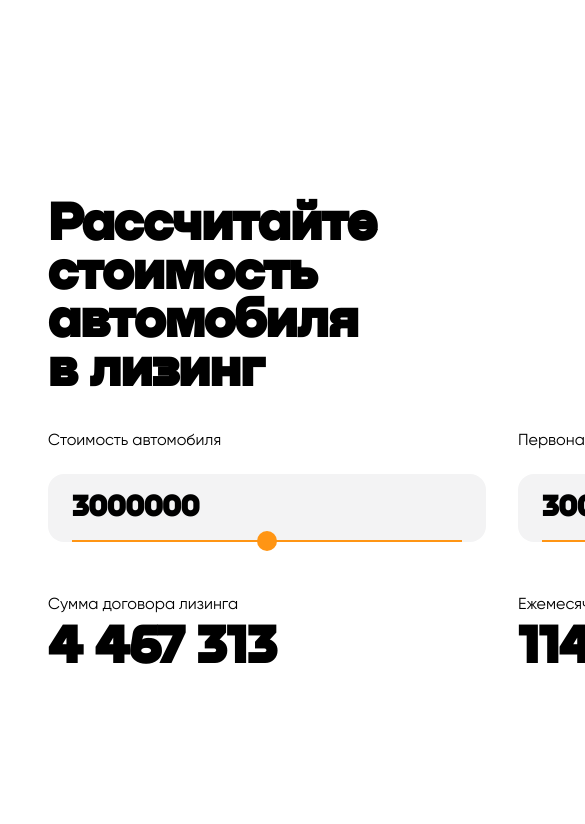
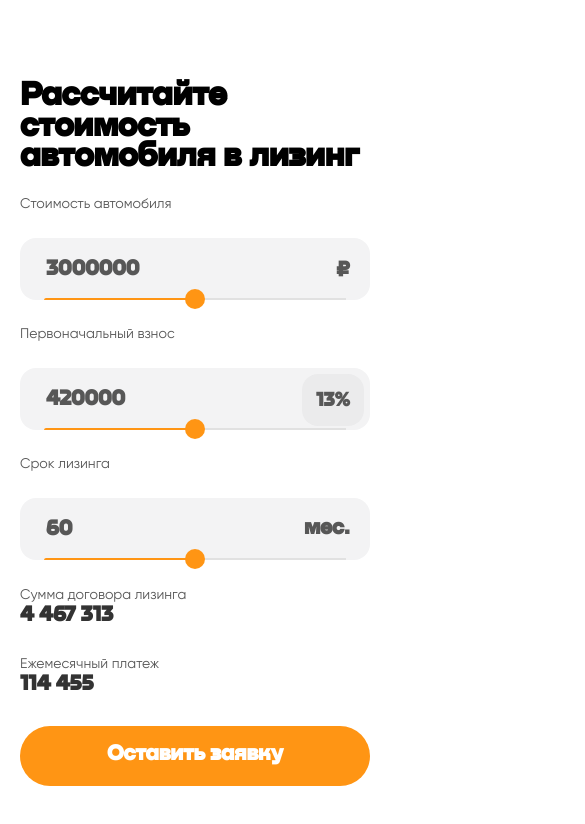
Before and after one commit to MILLOUJ/friendLee_test, a website built with webpack: page src/index.html in a window 390 px wide. Shown: the top 824 px of the page, 585 px wide, since content can reach past the window. Built offline with nearby package versions, Linux system fonts and the light colour scheme.

Commit message:
закончены стили, сделан адаптив под все размеры

```diff
--- a/src/index.html
+++ b/src/index.html
@@ -11,33 +11,42 @@
 <body>
     <div class="wrapper">
         <div class="container">
-            <h1 class="title">Рассчитайте стоимость<br/>автомобиля в лизинг</h1>
+            <h1 class="title">Рассчитайте стоимость<br />автомобиля в лизинг</h1>
 
             <form class="leasing" action="">
                 <label class="leasing_calc">
                     <span class="leasing_calc-title">Стоимость автомобиля</span>
-                    <input type="text" class="leasing_calc-cost" value="3000000"/>
-                    <input type="range" class="leasing_calc-range" min="1500000" max="10000000"/>
+                    <div class="leasing_calc-cost">
+                        <input type="text" class="leasing_calc-cost-value" id="carCost" value="3000000"></input>
+                        <span class="leasing_calc-cost-hint">₽</span>
+                    </div>
+                    <input type="range" class="leasing_calc-range slider-progress" min="1500000" max="10000000" />
                 </label>
                 <label class="leasing_calc">
                     <span class="leasing_calc-title">Первоначальный взнос</span>
-                    <input type="text" class="leasing_calc-cost" value="3000000"/>
-                    <input type="range" class="leasing_calc-range" min="10" max="60"/>
+                    <div class="leasing_calc-cost">
+                        <input type="text" class="leasing_calc-cost-value" id="firstPay" value="420000" />
+                        <span class="leasing_calc-cost-hint highlight">13%</span>
+                    </div>
+                    <input type="range" class="leasing_calc-range slider-progress" min="10" max="60" />
                 </label>
                 <label class="leasing_calc">
                     <span class="leasing_calc-title">Срок лизинга</span>
-                    <input type="text" class="leasing_calc-cost" value="3000000"/>
-                    <input type="range" class="leasing_calc-range" min="6" max="120"/>
+                    <div class="leasing_calc-cost">
+                        <input type="text" class="leasing_calc-cost-value" id="creditPeriod" value="60" />
+                        <span class="leasing_calc-cost-hint">мес.</span>
+                    </div>
+                    <input type="range" class="leasing_calc-range slider-progress" min="6" max="120" />
                 </label>
                 <div class="leasing_result">
                     <span class="leasing_result-text">Сумма договора лизинга</span>
-                    <div class="leasing_result-sum">4 467 313</div>
+                    <div class="leasing_result-sum" id="totalSum">4 467 313</div>
                 </div>
                 <div class="leasing_result">
                     <span class="leasing_result-text">Ежемесячный платеж</span>
-                    <div class="leasing_result-sum">114 455</div>
+                    <div class="leasing_result-sum" id="monthSum">114 455</div>
                 </div>
-                <button class="leasing_btn"><span>Оставить заявку</span></button>
+                <button class="leasing_btn"><span class="leasing_btn-text">Оставить заявку</span></button>
             </form>
 
         </div>
--- a/src/index.js
+++ b/src/index.js
@@ -1,2 +1,3 @@
 import "./sass/_base.scss";
-import "./js/range"
+import "./js/range";
+import "./js/calc";
--- a/src/js/range.js
+++ b/src/js/range.js
@@ -1,15 +1,23 @@
 
 function rangeInputValue() {
     const parentOfInputs = document.querySelectorAll('.leasing_calc');
+    const rangeInputs = document.querySelectorAll('.leasing_calc-range');
 
+    rangeInputs.forEach((item) => {
+        item.style.setProperty('--value', item.value);
+        item.style.setProperty('--min', item.min == '' ? '0' : item.min);
+        item.style.setProperty('--max', item.max == '' ? '100' : item.max);
+    })
     parentOfInputs.forEach((parent) => {
         let rangeInput = parent.querySelector('.leasing_calc-range');
-        let textInput = parent.querySelector('.leasing_calc-cost');
+        let textInput = parent.querySelector('.leasing_calc-cost-value');
         rangeInput.addEventListener('input', (event) => {
             textInput.value = event.target.value;
+            event.target.style.setProperty('--value', event.target.value)
         })
         textInput.addEventListener('input', (event) => {
             rangeInput.value = event.target.value;
+            document.querySelector('.leasing_calc-cost-hint').value = event.target.value;
         })
         textInput.addEventListener('change', (event) => {
             let target = parseInt(event.target.value);
--- a/src/sass/components/_colors.scss
+++ b/src/sass/components/_colors.scss
@@ -1,4 +1,5 @@
 $black: #111111;
+$black-100: #333333;
 $grey: #575757;
 $grey-200: #F3F3F4;
 $grey-300: #EBEBEC;
--- a/src/sass/components/_default.scss
+++ b/src/sass/components/_default.scss
@@ -1,10 +1,10 @@
 $screen-sm-min: "(min-width: 320px) and (max-width: 767px)";
 
-$screen-md-min: 768px;
+$screen-md-min: "(min-width: 768px) and (max-width: 1119px)";
 
-$screen-lg-min: 1120px;
+$screen-lg-min: "(min-width: 1120px) and (max-width: 1439px)";
 
-$screen-xl-min: 1440px;
+$screen-xl-min: "min-width: 1440px";
 
 @font-face {
     font-family: "Nekst";
@@ -31,10 +31,19 @@ $screen-xl-min: 1440px;
     margin: auto;
     padding: 0 48px;
 
+@media screen and ($screen-md-min) {
+    padding: 0 36px;
+}
+@media screen and ($screen-sm-min) {
+    padding: 0 20px;
+}
     .title {
         font-family: 'Nekst';
         font-weight: 900;
         font-size: 54px;
         line-height: 90%;
+        @media screen and ($screen-sm-min) {
+            font-size: 34px;
+        }
     }
 }
--- a/src/sass/components/_leasing.scss
+++ b/src/sass/components/_leasing.scss
@@ -1,8 +1,19 @@
 .leasing {
     display: grid;
-    grid-template-columns: repeat(3, 1fr);
+    grid-template-columns: repeat(3, minmax(320px, 427px));
     column-gap: 32px;
     row-gap: 51px;
+    align-items: center;
+
+    @media screen and ($screen-md-min) {
+        grid-template-columns: 1fr 1fr;
+        row-gap: 39px;
+    }
+
+    @media screen and ($screen-sm-min) {
+        grid-template-columns: 1fr;
+        row-gap: 25px;
+    }
 
     &_calc {
         display: inline-flex;
@@ -12,51 +23,188 @@
         font-weight: 400;
         position: relative;
 
+        @media screen and ($screen-md-min) {
+            grid-column: 1/3;
+        }
+
         &-title {
             padding-bottom: 24px;
+            color: $grey;
+            font-size: 16px;
+
+            @media screen and ($screen-sm-min) {
+                font-size: 14px;
+                line-height: 136%;
             }
+
+        }
+
         &-cost {
+            position: relative;
+            display: inline-flex;
+
+            &-value {
+                width: 100%;
+                color: $grey;
                 font-family: "Nekst";
                 font-weight: 900;
                 font-size: 30px;
                 line-height: 36px;
                 padding: 16px 24px;
                 background-color: $grey-200;
-            border: none;
+                border: 2px solid transparent;
                 border-radius: 16px;
 
+                @media screen and ($screen-sm-min) {
+                    font-size: 22px;
+                    line-height: 20px;
                 }
+
+                &:focus {
+                    outline: none;
+                    background-color: $white;
+                    border-color: $grey-200;
+                }
+            }
+
+            &-hint {
+                color: $grey;
+                font-family: "Nekst";
+                font-weight: 900;
+                font-size: 30px;
+                line-height: 36px;
+                position: absolute;
+                line-height: 36px;
+                right: 0;
+                top: 0;
+                margin: 16px 24px;
+
+                @media screen and ($screen-sm-min) {
+                    font-size: 22px;
+                    line-height: 20px;
+                    margin: 20px;
+                }
+
+                &.highlight {
+                    font-size: 20px;
+                    line-height: 120%;
+                    background-color: $grey-300;
+                    padding: 15px 17px;
+                    border-radius: 16px;
+                    margin: 7px;
+
+                    @media screen and ($screen-sm-min) {
+                        padding: 14px;
+                        margin: 6px;
+                    }
+                }
+            }
+        }
+
         &-range {
+            height: 2px;
+            -webkit-appearance: none;
             position: absolute;
             bottom: 0;
             margin: 0 24px;
-            -webkit-appearance: none;
-            height: 2px;
             width: calc(100% - 48px);
-            background: $accent;
+
+            &.slider-progress {
+                --range: calc(var(--max) - var(--min));
+                --ratio: calc((var(--value) - var(--min)) / var(--range));
+                --sx: calc(0.5 * 20px + var(--ratio) * (100% - 20px));
+
+                &::-webkit-slider-runnable-track {
+                    background: linear-gradient($accent, $accent) 0/var(--sx) 100% no-repeat, $grey-400;
+                }
+            }
+
             &::-webkit-slider-thumb {
                 -webkit-appearance: none;
-                background:$accent;
+                width: 20px;
                 height: 20px;
-                width: 20px;
-                bottom: 0;
                 border-radius: 10px;
-                cursor: ew-resize;
+                background: $accent;
+                margin-top: calc(2px * 0.5 - 20px * 0.5);
+            }
+
+            &::-webkit-slider-runnable-track {
+                height: 2px;
+                background: $grey-400;
+                border-top-left-radius: 2px;
             }
         }
     }
+
     &_result {
         &-text {
+            color: $grey;
             font-family: "Gilroy";
             font-weight: 400;
             font-size: 16px;
             line-height: 24px;
+
+            @media screen and ($screen-sm-min) {
+                font-size: 14px;
+                line-height: 136%;
+            }
         }
 
         &-sum {
+            color: $black-100;
             font-family: "Nekst";
             font-weight: 900;
             font-size: 54px;
+
+            @media screen and ($screen-sm-min) {
+                font-size: 22px;
+                line-height: 20px;
+                padding-bottom: 4px;
             }
         }
     }
+
+    &_btn {
+        width: 100%;
+        height: fit-content;
+        background-color: $accent;
+        border: none;
+        border-radius: 40px;
+        padding: 14px 16px 18px;
+        transition: all .2s ease-in-out;
+
+        &:hover {
+            background-color: $black;
+        }
+
+        &:focus {
+            background-color: $grey;
+        }
+        &:disabled {
+            background: rgba(255, 149, 20, 0.4);
+        }
+
+        @media screen and ($screen-md-min) {
+            grid-column: 1/3;
+            max-width: 345px;
+        }
+        @media screen and ($screen-sm-min) {
+            margin-top: 3px;
+            padding: 18px 16px 22px;
+        }
+
+
+        &-text {
+            font-family: "Nekst";
+            font-weight: 900;
+            font-size: 30px;
+            line-height: 36px;
+            color: $white;
+
+            @media screen and ($screen-sm-min) {
+                font-size: 22px;
+                line-height: 20px;
+            }
+        }
+    }
+}
```
Also changed, not shown: src/js/calc.js (added, +24 -0 lines). Lines whose indentation alone changed are shown as unchanged.
